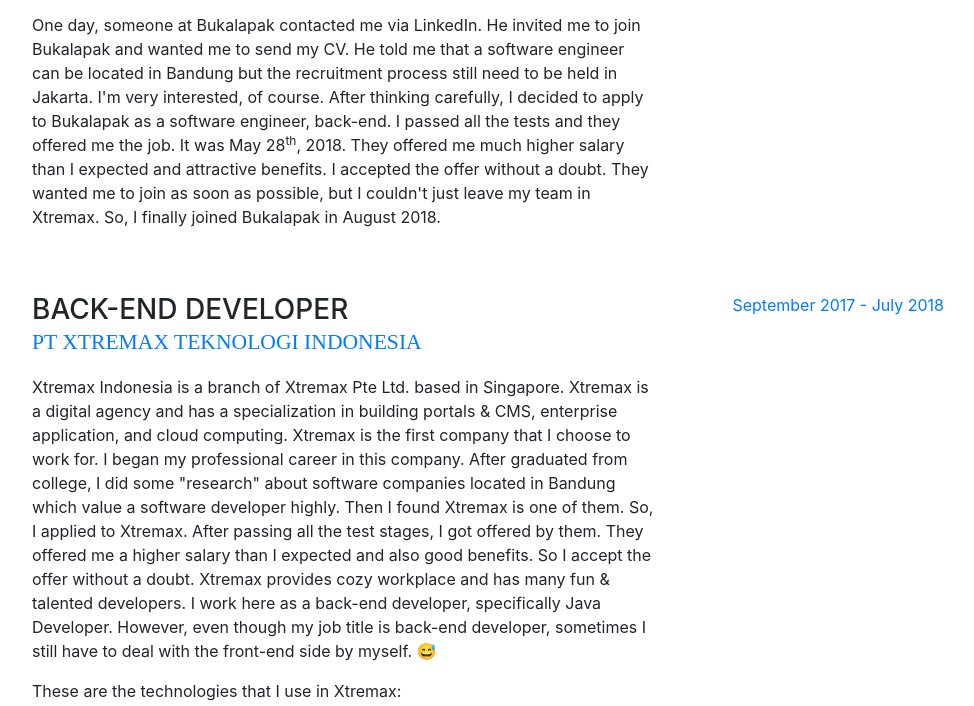
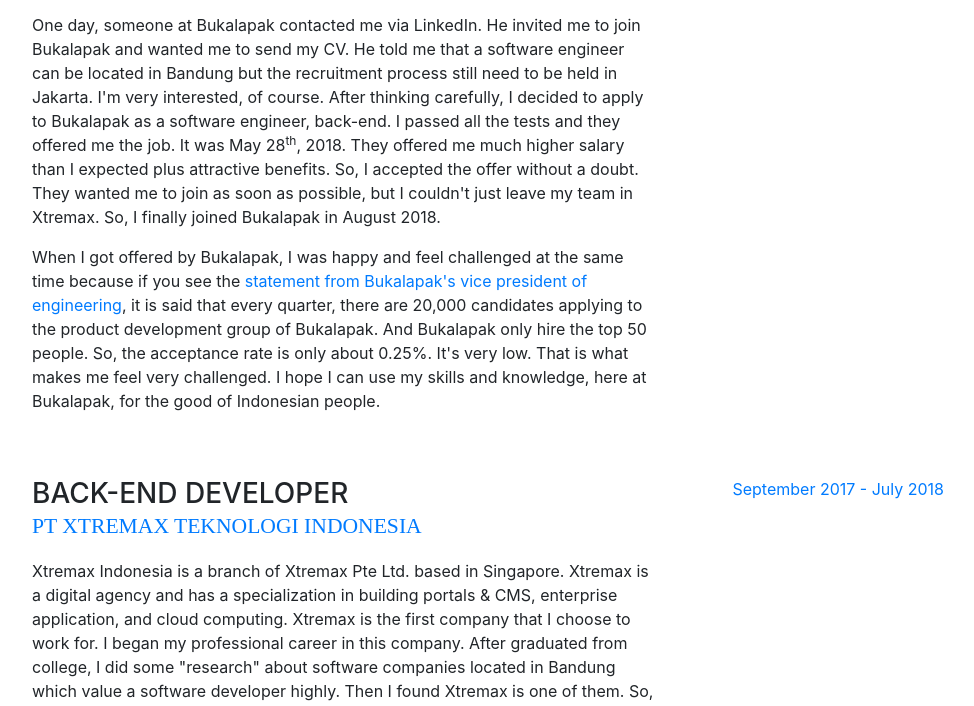
Before and after one commit to faris-id/faris-id.github.io, a website with bundled scripts: page index.html in a window 1280 px wide. Shown: the part 2787-3493 px from the top of the page, without its empty margins (288-1262 px from the left). Built offline with nearby package versions, Linux system fonts and the light colour scheme; a web font is replaced by a local one.

Commit message:
add an additional paragraph in bukalapak experience section

```diff
--- a/index.html
+++ b/index.html
@@ -248,9 +248,18 @@
                 can be located in Bandung but the recruitment process still need to be held in Jakarta. I'm very
                 interested, of course. After thinking carefully, I decided to apply to Bukalapak as a software
                 engineer, back-end. I passed all the tests and they offered me the job. It was May 28<sup>th</sup>, 2018.
-                They offered me much higher salary than I expected and attractive benefits. I accepted the offer
+                They offered me much higher salary than I expected plus attractive benefits. So, I accepted the offer
                 without a doubt. They wanted me to join as soon as possible, but I couldn't just leave my team
                 in Xtremax. So, I finally joined Bukalapak in August 2018.
+              </p>
+              <p>
+                When I got offered by Bukalapak, I was happy and feel challenged at the same time because if you
+                see the <a href="https://www.quora.com/Why-does-Bukalapak-need-so-many-engineers/answer/Ibrahim-Arief" target="_blank">
+                  statement from Bukalapak's vice president of engineering</a>, it is said that every quarter,
+                there are 20,000 candidates applying to the product development group of Bukalapak. And Bukalapak
+                only hire the top 50 people. So, the acceptance rate is only about 0.25%. It's very low. That is what makes me
+                feel very challenged. I hope I can use my skills and knowledge, here at Bukalapak, for the good of
+                Indonesian people.
               </p>
             </div>
             <div class="resume-date text-md-right">
```
